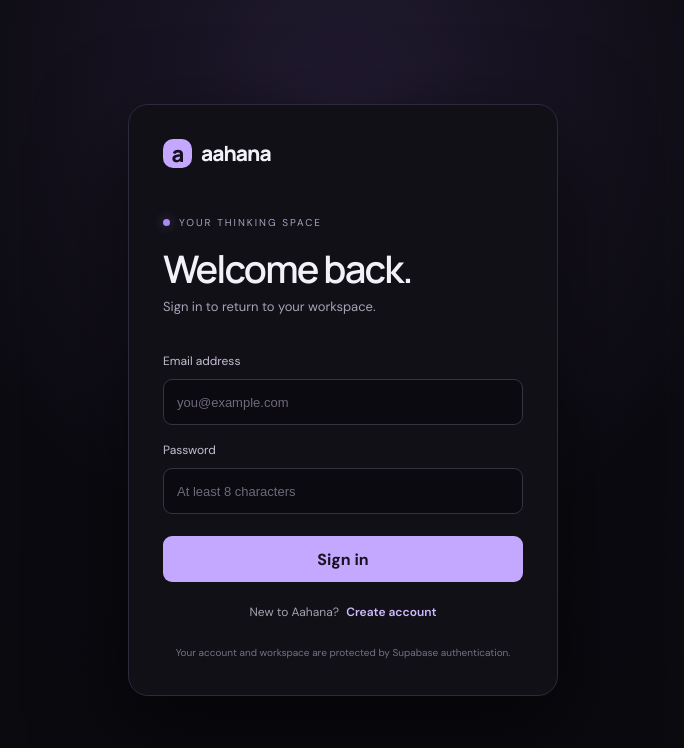
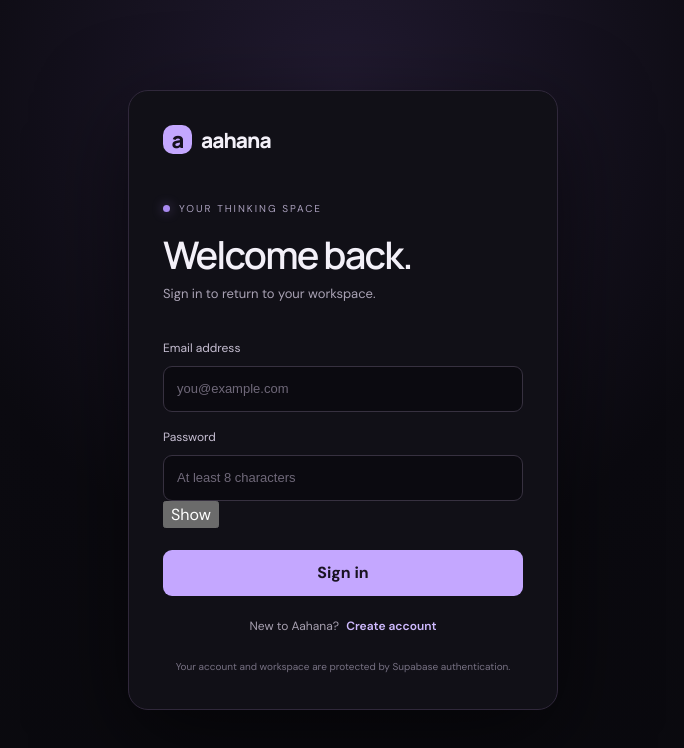
Before and after one commit to abhishekpsalimath-hue/Aahana.ai, a Next.js app: page /login in a window 1280 px wide. Shown: the top 748 px of the page, without its empty margins (297-981 px from the left). Built offline with nearby package versions, Linux system fonts and the light colour scheme.

Commit message:
Add show and hide password control

```diff
--- a/src/app/login/page.jsx
+++ b/src/app/login/page.jsx
@@ -9,6 +9,7 @@ export default function LoginPage() {
   const router = useRouter();
   const [email, setEmail] = useState("");
   const [password, setPassword] = useState("");
+  const [showPassword, setShowPassword] = useState(false);
   const [mode, setMode] = useState("signin");
   const [busy, setBusy] = useState(false);
   const [message, setMessage] = useState("");
@@ -48,11 +49,14 @@ export default function LoginPage() {
           <label htmlFor="email">Email address</label>
           <input id="email" type="email" autoComplete="email" required value={email} onChange={e => setEmail(e.target.value)} placeholder="you@example.com" />
           <label htmlFor="password">Password</label>
-          <input id="password" type="password" autoComplete={mode === "signin" ? "current-password" : "new-password"} minLength={8} required value={password} onChange={e => setPassword(e.target.value)} placeholder="At least 8 characters" />
+          <div className="password-field">
+            <input id="password" type={showPassword ? "text" : "password"} autoComplete={mode === "signin" ? "current-password" : "new-password"} minLength={8} required value={password} onChange={e => setPassword(e.target.value)} placeholder="At least 8 characters" />
+            <button className="password-toggle" type="button" onClick={() => setShowPassword(value => !value)} aria-label={showPassword ? "Hide password" : "Show password"} aria-pressed={showPassword}>{showPassword ? "Hide" : "Show"}</button>
+          </div>
           {message && <p className="auth-message" role="status">{message}</p>}
           <button className="auth-submit" type="submit" disabled={busy}>{busy ? "Please wait…" : mode === "signin" ? "Sign in" : "Create account"}</button>
         </form>
-        <p className="auth-switch">{mode === "signin" ? "New to Aahana?" : "Already have an account?"} <button type="button" onClick={() => { setMode(mode === "signin" ? "signup" : "signin"); setMessage(""); }}>{mode === "signin" ? "Create account" : "Sign in"}</button></p>
+        <p className="auth-switch">{mode === "signin" ? "New to Aahana?" : "Already have an account?"} <button type="button" onClick={() => { setMode(mode === "signin" ? "signup" : "signin"); setMessage(""); setShowPassword(false); }}>{mode === "signin" ? "Create account" : "Sign in"}</button></p>
         <p className="auth-legal">Your account and workspace are protected by Supabase authentication.</p>
       </section>
     </main>
```
